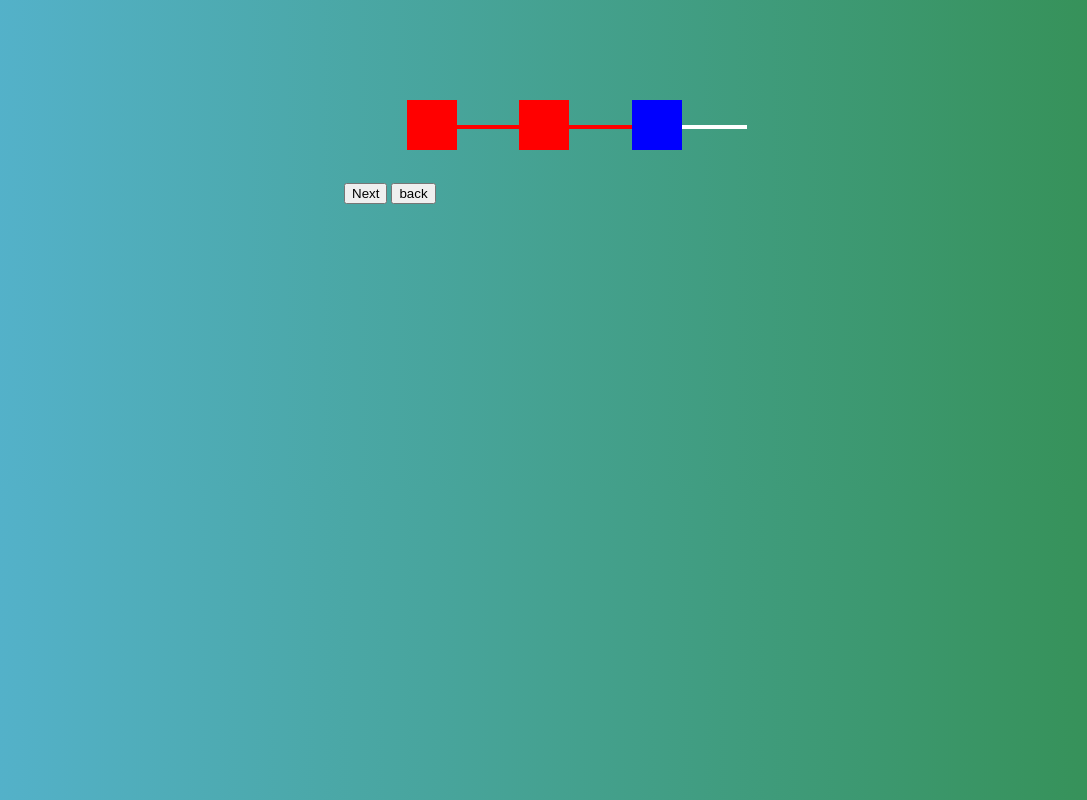
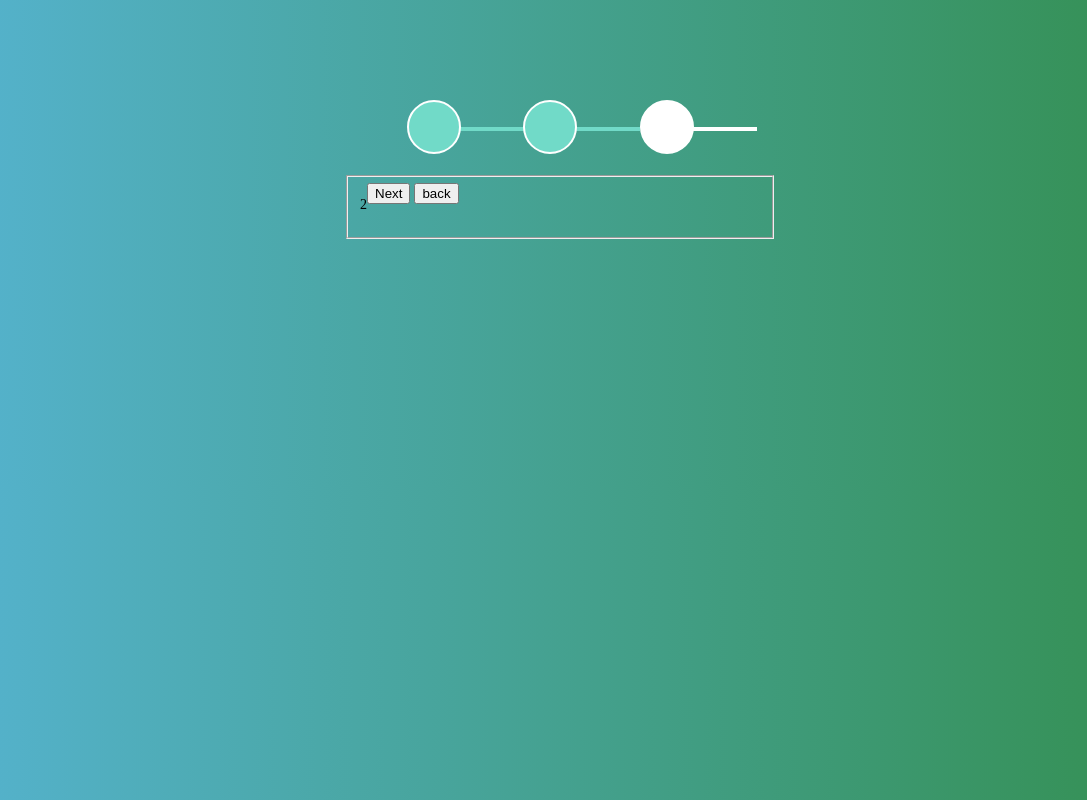
Before and after one commit to DaoHuyTuan/FormCreateAccount, a plain HTML site: page index.html in a window 1280 px wide. Both pictures are taken after a click on the button "Next". Shown: the whole page, without its empty margins (96-1183 px from the left). Drawn offline with nearby package versions, Linux system fonts and the light colour scheme.

Commit message:
DONE stepProgess Fully DONE

```diff
--- a/index.html
+++ b/index.html
@@ -38,15 +38,24 @@
                             <div class="stepItem active"></div>
                             <div class="stepItem"></div>
                             <div class="stepItem"></div>
-                            <br>
-                            <br>
-                            <br>
-                            <br>
-                            <br>
-                            <br>
+                        </div>
+                        <fieldset>
+                            <p>1</p>
                             <button class="next">Next</button>
                             <button class="back">back</button>
-                        </div>
+                        </fieldset>
+                        <fieldset>
+                            <p>2</p>
+                            <button class="next">Next</button>
+                            <button class="back">back</button>
+                        </fieldset>
+                        <fieldset>
+                            <p>3</p>
+                            <button class="next">Next</button>
+                            <button class="back">back</button>
+                        </fieldset>
+                        <!-- <button class="next">Next</button>
+                        <button class="back">back</button> -->
                         <div class="form"></div>
                     </div>
 
--- a/js/stepProgess.js
+++ b/js/stepProgess.js
@@ -1,14 +1,20 @@
+///next function
+var current_fs , next_fs , prev_fs ;
+$(".next").click(function()  {
+    current_fs = $(this).parent();
 
-let currentStep = $(".stepItem.active");
-let nextStep = $(".stepItem.active").next().index();
-let backStep = $(".stepItem.active").prev().index();
-$(".next").click(function() {
-    $(".stepProgess div").eq(nextStep).addClass("active");
-    nextStep = $(".stepProgess div").eq(nextStep).index() +1;
-    alert(currentStep);
+    next_fs = $(this).parent().next();
+    current_fs.hide();
+    next_fs.show();
+
+    //stepProgess change
+
+    $(".stepProgess div").eq($("fieldset").index(next_fs)).addClass("active");
 });
-$(".back").click(function() {
-    $(".stepProgess div").eq(backStep).removeClass("active");
-    backStep = $(".stepProgess div").eq(backStep).index() -1;
-    alert(currentStep);
+$(".back").click(function(){
+    current_fs = $(this).parent();
+    prev_fs = $(this).parent().prev();
+    current_fs.hide();
+    prev_fs.show();
+    $(".stepProgess div").eq($("fieldset").index(current_fs)).removeClass("active");
 })
--- a/scss/stepProgess.scss
+++ b/scss/stepProgess.scss
@@ -5,7 +5,9 @@
 .stepItem{
     width:50px;
     height:50px;
-    background-color: blue;
+    background-color: white;
+    border: 2px solid white;
+    border-radius: 50%;
     float: left;
     margin-left:62.5px;
     margin-top: 25px;
@@ -20,21 +22,25 @@
         display: block;
         z-index: -1;
     }
-
-
-
 }
 .stepItem.active:first-child {
-    background-color: red;
+    background-color: #71DAC8;
     transition:none;
 }
 .stepItem.active {
 
-    background-color: red;
+    background-color: #71DAC8;
     transition: background 2s ease-out;
 
 }
 .stepItem.active::after{
-    background-color: rgb(255, 0, 0);
+    background-color: #71DAC8;
     transition: 2s;
 }
+fieldset {
+    width: 100%;
+    position: relative;
+}
+fieldset:not(:first-of-type){
+    display: none;
+}
```
Also changed, not shown: css/style.css, scss/stepProgess.css, 2 other files.
